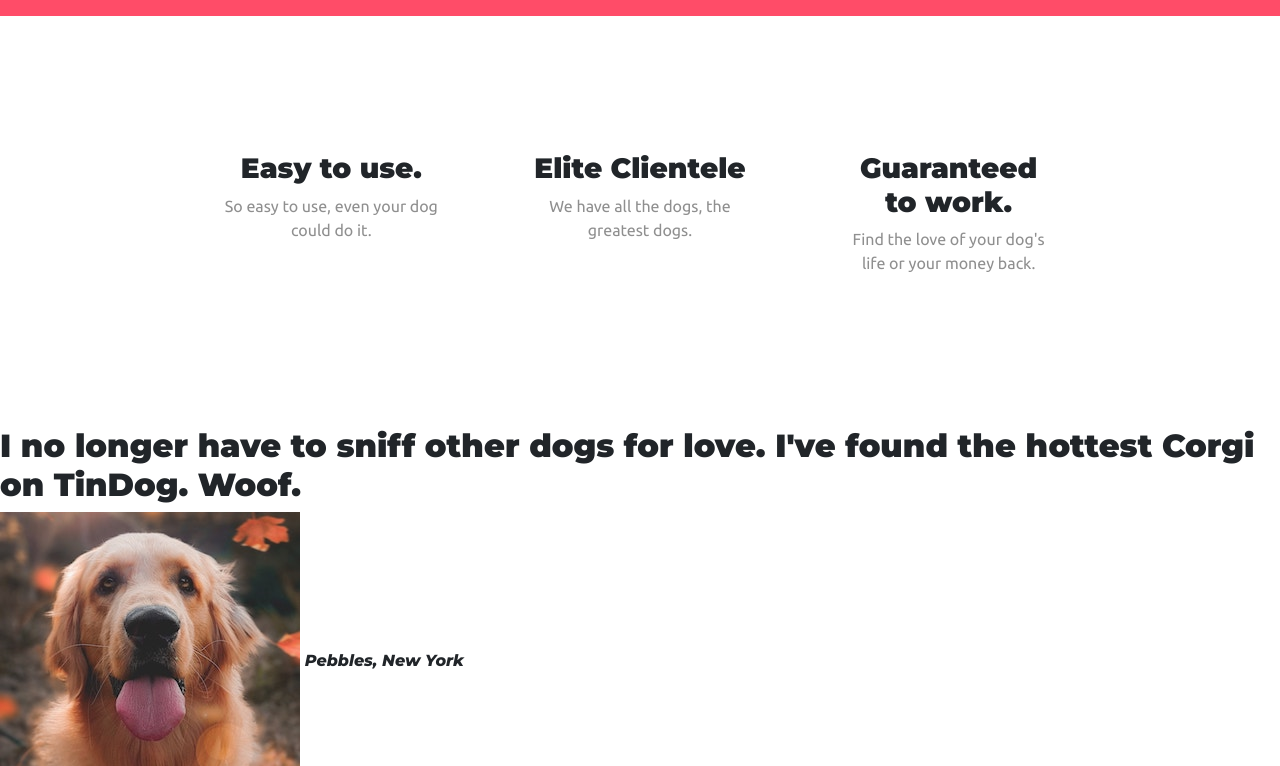
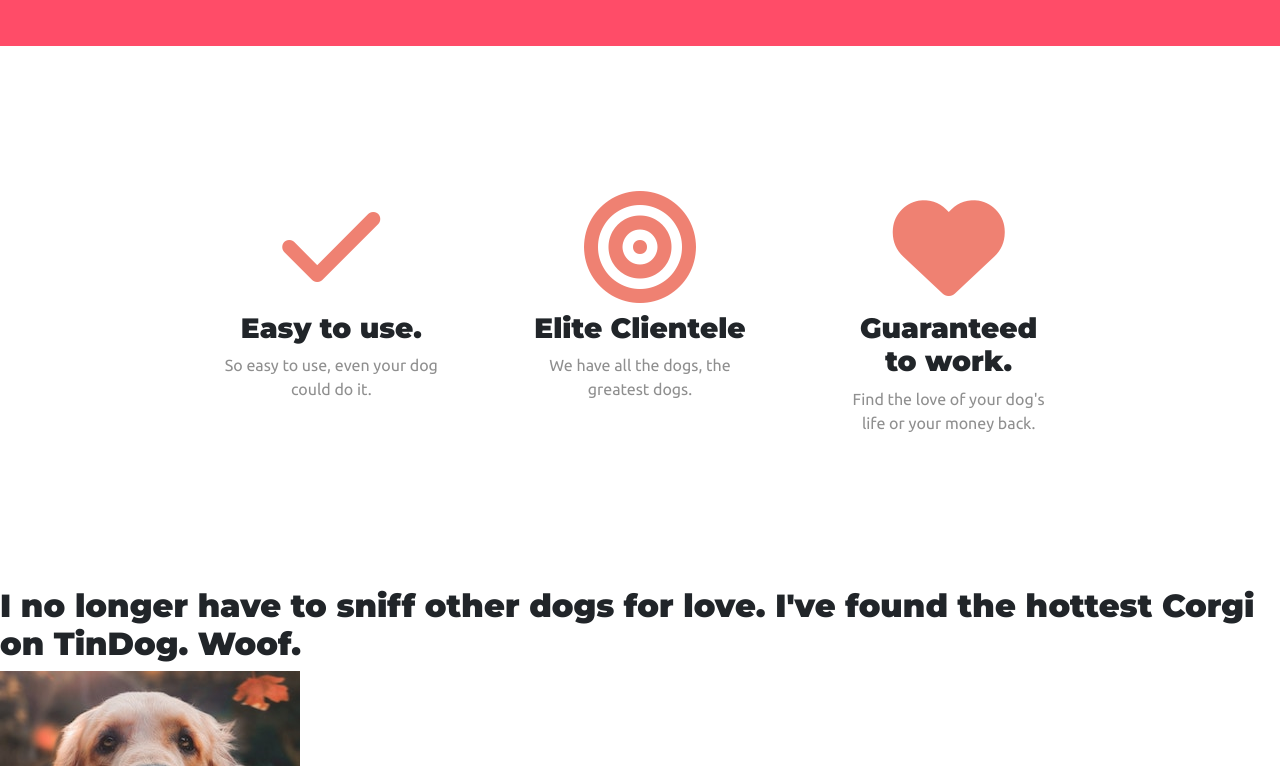
Before and after one commit to biennviquiera/biennviquiera.github.io, a plain HTML site: page current/index.html in a window 1280 px wide. Shown: the part 1016-1782 px from the top of the page. Drawn offline with nearby package versions, Linux system fonts and the light colour scheme.

Commit message:
added fontawesome icons to features div

```diff
--- a/current/css/styles.css
+++ b/current/css/styles.css
@@ -3,6 +3,9 @@
 
 #title {
   background-color: #ff4c68;
+}
+.navbar-brand {
+  font-size: 2.5rem;
 }
 
 body {
@@ -10,7 +13,6 @@
   font-weight: 100;
 }
 h1 {
-
   font-weight:900;
   padding: 8% 2% 8% 0;
   font-family: Ubuntu;
@@ -40,3 +42,12 @@
   padding: 6% 0 4% 4%;
   transform: rotate(20deg);
 }
+
+.fas {
+  padding: 4%;
+  color: #ef8172;
+}
+
+.fas:hover {
+  color: #ff4c68;
+}
--- a/current/index.html
+++ b/current/index.html
@@ -70,16 +70,19 @@
   <section id="features">
   <div class="row">
     <div class="feature-box col-lg-4">
+      <i class="fas fa-check fa-7x"></i>
       <h3>Easy to use.</h3>
       <p>So easy to use, even your dog could do it.</p>
     </div>
 
     <div class="feature-box col-lg-4">
+      <i class="fas fa-bullseye fa-7x"></i>
       <h3>Elite Clientele</h3>
       <p>We have all the dogs, the greatest dogs.</p>
     </div>
 
     <div class="feature-box col-lg-4">
+      <i class="fas fa-heart fa-7x"></i>
       <h3>Guaranteed to work.</h3>
       <p>Find the love of your dog's life or your money back.</p>
     </div>
```
